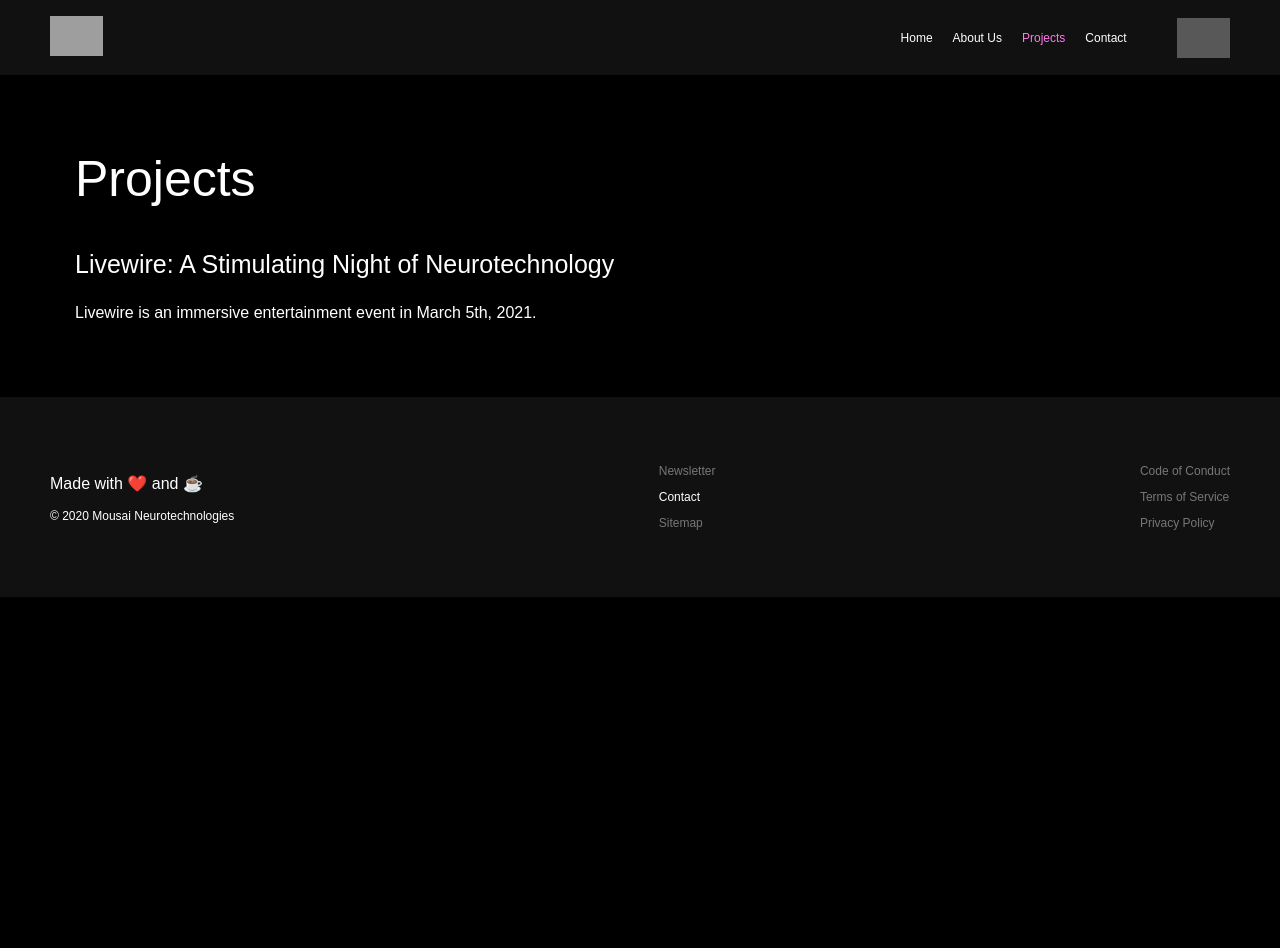
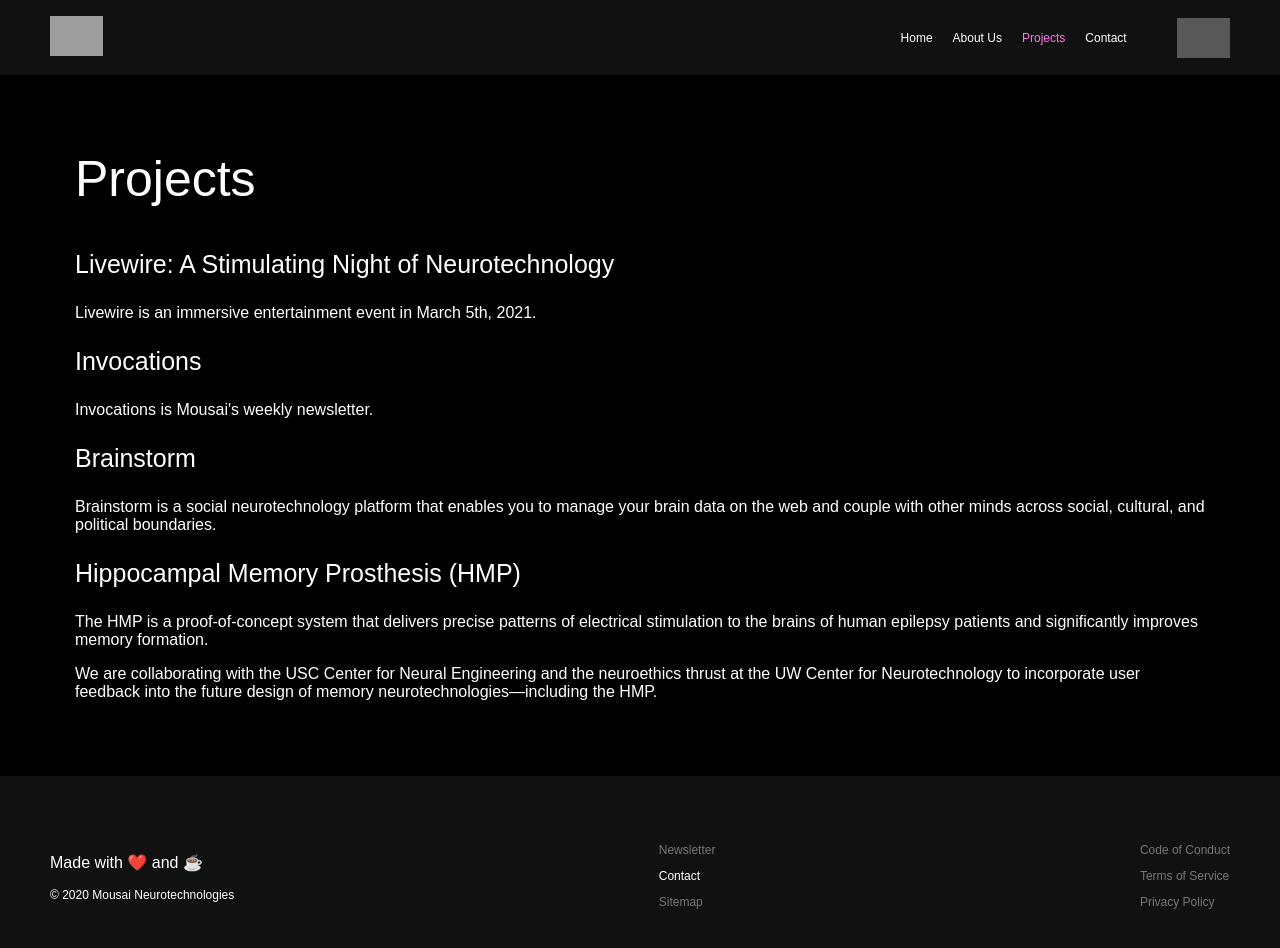
Before and after one commit to Mousai-Neurotechnologies/mousai-neurotechnologies.github.io, a Vue app: page /projects in a window 1280 px wide. Shown: the top 948 px of the page. Before the commit the page ends 800 px from the top, so only its background shows below. Built offline with nearby package versions, Linux system fonts and the light colour scheme; grey boxes are pictures that could not be loaded.

Commit message:
Updated tab name and project description

```diff
--- a/public/index.html
+++ b/public/index.html
@@ -5,11 +5,11 @@
     <meta http-equiv="X-UA-Compatible" content="IE=edge">
     <meta name="viewport" content="width=device-width,initial-scale=1.0">
     <link rel="icon" href="<%= BASE_URL %>favicon.ico">
-    <title><%= htmlWebpackPlugin.options.title %></title>
+    <title>Mousai Neurotechnologies</title>
   </head>
   <body>
     <noscript>
-      <strong>We're sorry but <%= htmlWebpackPlugin.options.title %> doesn't work properly without JavaScript enabled. Please enable it to continue.</strong>
+      <strong>We're sorry but Mousai Neurotechnologies doesn't work properly without JavaScript enabled. Please enable it to continue.</strong>
     </noscript>
     <div id="app"></div>
     <!-- built files will be auto injected -->
--- a/src/views/Projects.vue
+++ b/src/views/Projects.vue
@@ -3,5 +3,24 @@
         <h1>Projects</h1>
         <h3>Livewire: A Stimulating Night of Neurotechnology</h3>
         <p>Livewire is an immersive entertainment event in March 5th, 2021.</p>
+
+        <h3>Invocations</h3>
+        <p>Invocations is Mousai's weekly newsletter.</p>
+
+        <h3>Brainstorm</h3>
+        <p>Brainstorm is a social neurotechnology platform that
+            enables you to manage your brain data on the web and
+            couple with other minds across social, cultural, and political boundaries.</p>
+
+        <h3>Hippocampal Memory Prosthesis (HMP)</h3>
+        <p>The HMP is a proof-of-concept system that
+            delivers precise patterns of electrical stimulation
+            to the brains of human epilepsy patients and
+            significantly improves memory formation.</p>
+        <p>We are collaborating with the USC Center for Neural
+            Engineering and the neuroethics thrust at the UW Center
+            for Neurotechnology to incorporate user feedback into the
+            future design of memory neurotechnologies—including the HMP.</p>
+
     </section>
 </template>
```
